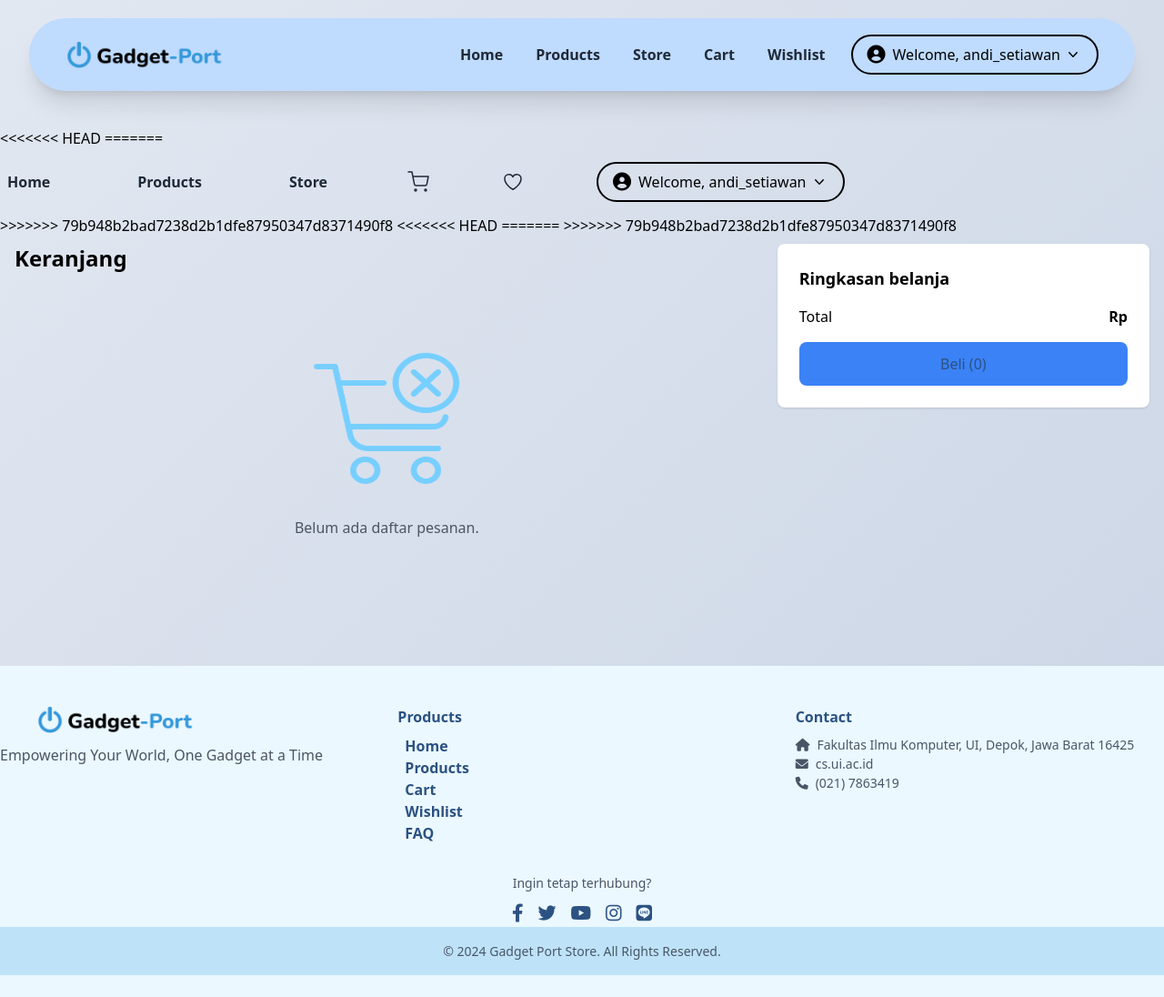
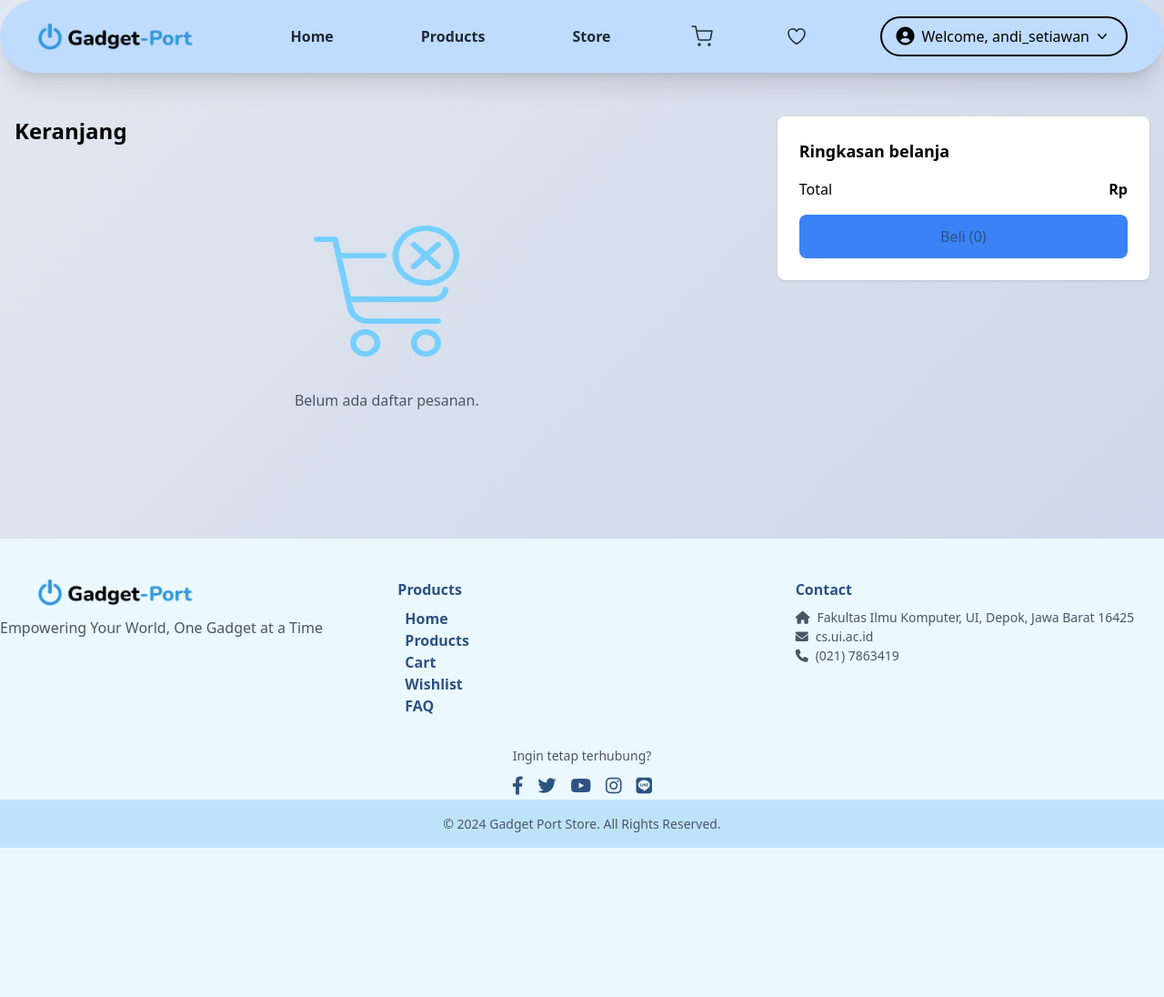
Before and after one commit to PBP-D08/gadget-port, a Django app: page /cart/ in a window 1280 px wide. Shown: the whole page at 91% size. After the commit the page ends 932 px from the top, so only its background shows below. Run offline with Django 5.2, Linux system fonts and the light colour scheme; a user stored in the database is signed in; data that the repository does not hold is empty; parts of the project's set-up code (start-up, migrations or seed data) failed here and were passed over; some libraries are stand-ins or nearby versions.

Commit message:
deadline

```diff
--- a/review/templates/detail_and_review.html
+++ b/review/templates/detail_and_review.html
@@ -61,7 +61,7 @@
                     <input class="w-12 text-center" type="text" value="1" id="jumlah"/>
                     <button class="px-2 py-1 border-l hover:bg-gray-100" onclick="increment()">+</button>
                 </div>
-                <a href="{% url 'cart_checkout:add_to_cart' product.id %}">
+                <a href="{% url 'cart_checkout:add_to_cart' katalog.id=product.id %}">
                 <div class="flex justify-center text-gray-700 text-sm mt-4 p-4 w-full bg-[#6499E9] text-white py-3 rounded-lg hover:bg-blue-500">
                     <div class="flex items-center">
                         <svg xmlns="http://www.w3.org/2000/svg" fill="none" viewBox="0 0 24 24" stroke-width="1.5" stroke="white" class="size-6">
--- a/templates/base.html
+++ b/templates/base.html
@@ -48,56 +48,14 @@
        path('user/', include('user.urls')),
 
     6. Nah di base ini href dari tag <a></a> sisa kalian ganti. misal
-    tadi gw app user, definisiin url di gadgetport dengan "user/" lalu
-    definisiin url di user dengan "profile/", maka tulis di hrefnya "user/profile/"
+       tadi gw app user, definisiin url di gadgetport dengan "user/" lalu
+       definisiin url di user dengan "profile/", maka tulis di hrefnya "user/profile/"
     -->
     <!-- Navbar -->
-    <div class="px-4 lg:px-8">
-         <nav class="w-full h-20 mt-5 flex items-center justify-between px-5 lg:px-10 shadow-xl bg-blue-200 rounded-full mb-10">
-             <div class="flex items-center">
-                 <img src="{% static 'image/Logo.png' %}" class="w-32 lg:w-44" alt="Logo" />
-             </div>
-             <!-- Mobile Menu Button -->
-             <div class="md:hidden">
-                 <button id="mobile-menu-button" class="focus:outline-none p-2 bg-blue-500 hover:bg-blue-600 text-white rounded-lg transition duration-300">
-                     <svg class="w-6 h-6" xmlns="http://www.w3.org/2000/svg" fill="none" viewBox="0 0 24 24" stroke="currentColor">
-                         <path stroke-linecap="round" stroke-linejoin="round" stroke-width="2" d="M4 6h16M4 12h16m-7 6h7" />
-                     </svg>
-                 </button>
-             </div>
-             <!-- Desktop Menu -->
-             <ul class="hidden md:flex space-x-10 lg:space-x-5 items-center">
-                 <li><a href="{% url 'main:show_main' %}" class="text-gray-800 hover:text-blue-600 p-2 rounded-xl font-semibold transition duration-200">Home</a></li>
-                 <li><a href="{% url 'products:show_products' %}" class="text-gray-800 hover:text-blue-600 p-2 rounded-xl font-semibold transition duration-200">Products</a></li>
-                 <li><a href="{% url 'store:list_store' %}" class="text-gray-800 hover:text-blue-600 p-2 rounded-xl font-semibold transition duration-200">Store</a></li>
-                 <li><a href="{% url 'cart_checkout:cart' %}" class="text-gray-800 hover:text-blue-600 p-2 rounded-xl font-semibold transition duration-200">Cart</a></li>
-                 <li><a href="{% url 'cart_checkout:cart' %}" class="text-gray-800 hover:text-blue-600 p-2 rounded-xl font-semibold transition duration-200">Wishlist</a></li>
-                 <li>
-                     {% if user.is_authenticated %}
-                         <div class="relative group">
-                             <button id="dropdown-toggle" class="flex items-center hover:text-blue-500 border-2 border-black hover:border-blue-500 rounded-full px-4 py-2 cursor-pointer">
-                                 <i class="fas fa-user-circle text-xl"></i>
-                                 <span class="ml-2 font-medium">Welcome, {{ user.username }}</span>
-                                 <svg xmlns="http://www.w3.org/2000/svg" viewBox="0 0 20 20" fill="currentColor" class="w-5 h-5 ml-1">
-                                     <path fill-rule="evenodd" d="M5.23 7.21a.75.75 0 011.06.02L10 11.168l3.71-3.938a.75.75 0 111.08 1.04l-4.25 4.5a.75.75 0 01-1.08 0l-4.25-4.5a.75.75 0 01.02-1.06z" clip-rule="evenodd" />
-                                 </svg>
-                             </button>
-                             <div id="dropdown-menu" class="absolute hidden group-hover:block bg-white border border-black  rounded-md mt-2 w-full z-50">
-                                 <ul class="py-2">
-                                     <a href="{% url 'user:view_profile' %}"><li class="px-4 py-2 hover:bg-gray-200 cursor-pointer">Profile</li>
-                                     <a href="{% url 'authentication:logout' %}"><li class="px-4 py-2 hover:bg-gray-200 cursor-pointer">Logout</li></a>
-                                 </ul>
-                             </div>
-                         </div>
-                     {% else %}
-                         <a href="{% url 'authentication:login' %}" class="text-gray-800 hover:text-blue-600 bg-gray-100 p-3 rounded-full font-semibold transition duration-200">Sign In</a>
-                     {% endif %}
-                 </li>
-             </ul>
-         </nav>
+<nav class="w-full h-20 flex items-center justify-between px-5 lg:px-10 shadow-xl bg-blue-200 rounded-full mb-10">
+    <div class="flex items-center">
+        <img src="{% static 'image/Logo.png' %}" class="w-32 lg:w-44" alt="Logo" />
     </div>
-<<<<<<< HEAD
-=======
     <!-- Mobile Menu Button -->
     <div class="md:hidden">
         <button id="mobile-menu-button" class="focus:outline-none p-2 bg-blue-500 hover:bg-blue-600 text-white rounded-lg transition duration-300">
@@ -160,7 +118,6 @@
         </li>
     </ul>
 </nav>
->>>>>>> 79b948b2bad7238d2b1dfe87950347d8371490f8
 
 <!-- Mobile Menu -->
 <div id="mobile-menu" class="md:hidden hidden bg-blue-200 rounded-lg p-4 space-y-2">
@@ -183,10 +140,6 @@
         document.getElementById('mobile-menu').classList.toggle('hidden');
     });
 </script>
-<<<<<<< HEAD
-
-=======
->>>>>>> 79b948b2bad7238d2b1dfe87950347d8371490f8
     <!-- Main Content Block -->
     <div class="flex-grow container mx-auto mb-10">
         {% block content %}
```
